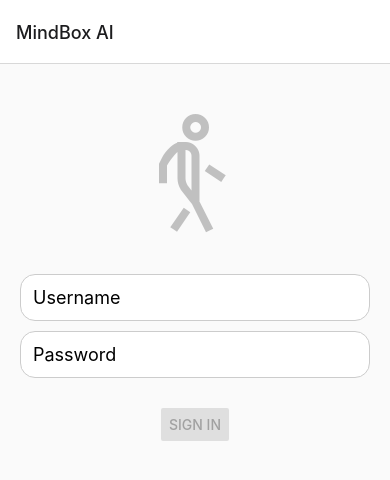
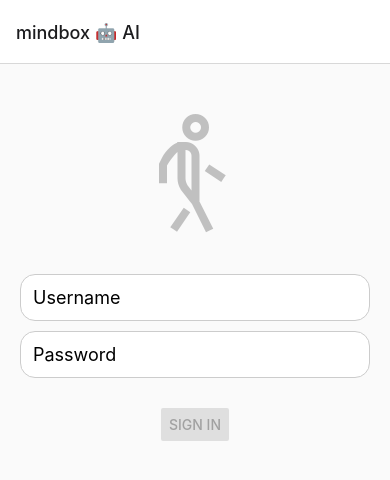
Before and after one commit to nkoster/wassap, a React Native app: screen / in a window 390 px wide. Shown: the top 480 px of the page. Built offline with nearby package versions, Linux system fonts and the light colour scheme.

Commit message:
Show username in title + Have robot face in title

```diff
--- a/src/Main.js
+++ b/src/Main.js
@@ -10,13 +10,13 @@ const Stack = createStackNavigator()
 
 export default function Main() {
 
-  const { accessToken } = useContext(AuthContext)
+  const { accessToken, username } = useContext(AuthContext)
 
   return (
     <NavigationContainer>
       <Stack.Navigator initialRouteName='Home'>
-        {accessToken ? null : <Stack.Screen name='Login' component={LoginScreen} options={{ title: 'MindBox AI' }} />}
-        {accessToken ? <Stack.Screen name='Home' component={HomeScreen} options={{ title: 'MindBox AI' }} /> : null}
+        {accessToken ? null : <Stack.Screen name='Login' component={LoginScreen} options={{ title: 'mindbox 🤖 AI' }} />}
+        {accessToken ? <Stack.Screen name='Home' component={HomeScreen} options={{ title: `mindbox 🤖 ${username}` }} /> : null}
       </Stack.Navigator>
     </NavigationContainer>
   )
```
